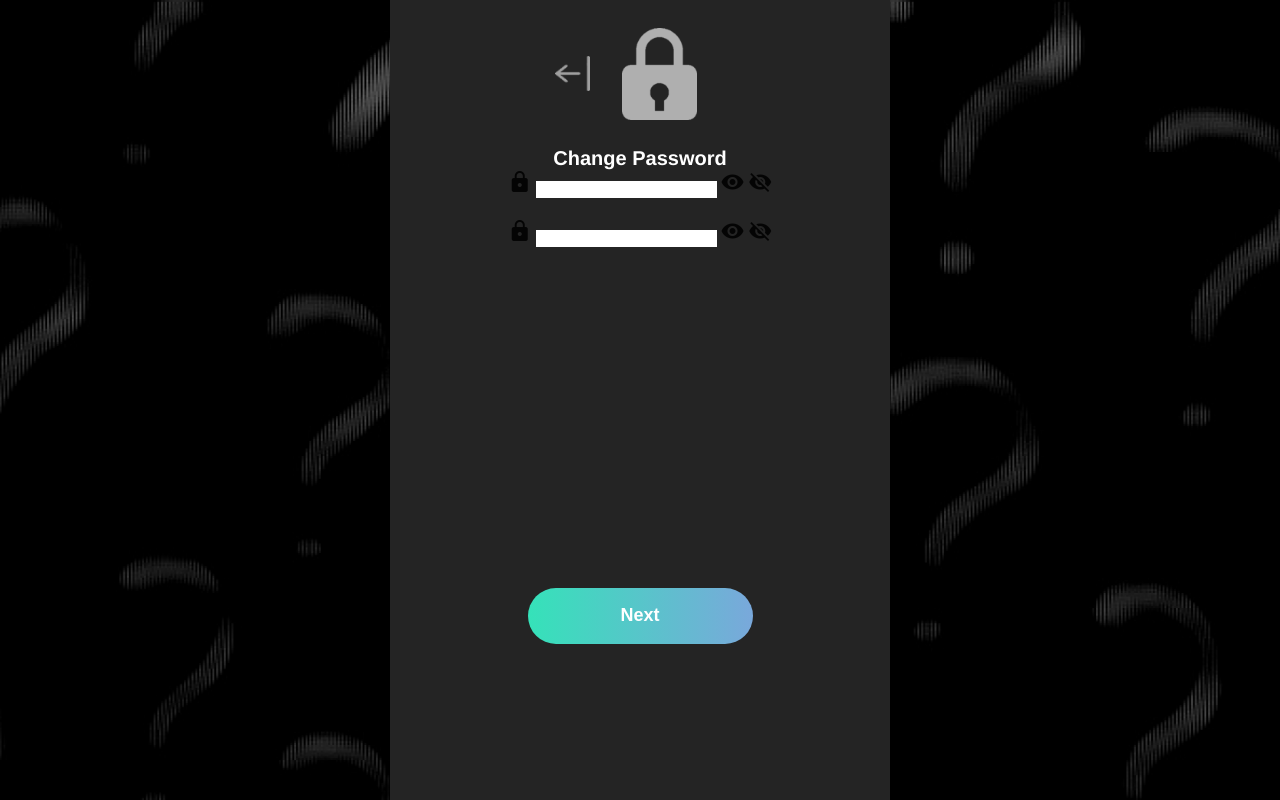
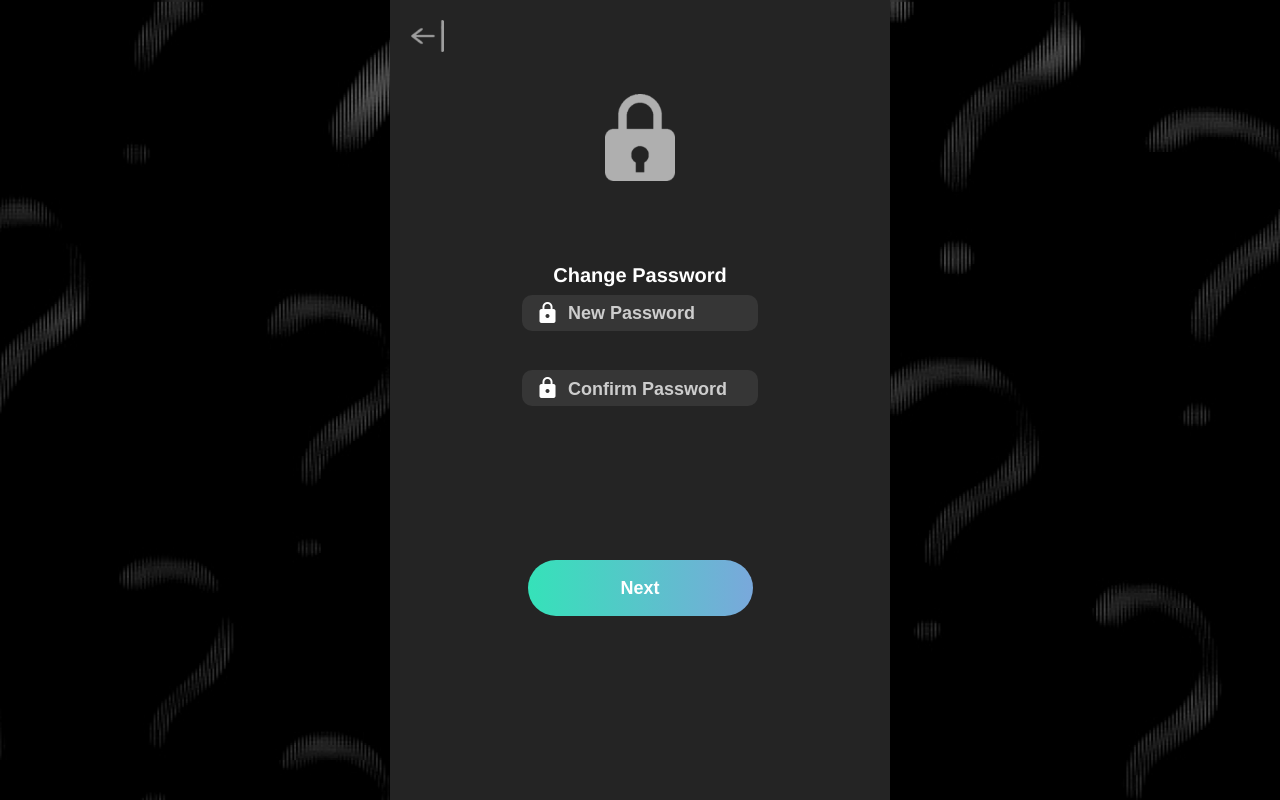
Before and after one commit to 820bry/wst-ldds, a PHP site: page /wst-ldds/login/forgetPassword3.html in a window 1280 px wide. Run offline with PHP 8.4, Linux system fonts and the light colour scheme.

Commit message:
Fixed the forget password.html

```diff
--- a/login/forgetPassword1.html
+++ b/login/forgetPassword1.html
@@ -18,11 +18,9 @@
 <body style="display: flex;justify-content: center;">
     <div class="box" style="display: flex;flex-direction: column;">
         <div style="display: flex;padding: 1.4rem 1rem 0 1.5rem; align-items: flex-end;"><img src="/wst-ldds/style/images/back icon.png" class="back"></div>
-        <div
-            style="display: flex;/*! justify-content: center; */align-items: center;padding: 1rem;/*! margin: 1rem; *//*! background: white; *//*! gap: 1rem; */flex-direction: column;height: 100%;">
+        <div style="display: flex;/*! justify-content: center; */align-items: center;padding: 1rem;/*! margin: 1rem; *//*! background: white; *//*! gap: 1rem; */flex-direction: column;height: 100%;">
             <img src="/wst-ldds/style/images/lock icon.png" class="lock"><a class="forgetPassword1">Forget Password</a>
-            <div
-                style="display: flex;flex-direction: column;padding: 1rem;width: -moz-available;height: 50%;align-items: center;color: white;margin-top: 2rem;gap: .7rem;">
+            <div style="display: flex;flex-direction: column;padding: 1rem;width: -moz-available;height: 50%;align-items: center;color: white;margin-top: 2rem;gap: .7rem;">
                 <div class="input-container"
                     style="display: flex;border-radius: 10px;background-color: #363636;padding: 1rem;gap: .9rem;">
                     <div class="material-icons" style="left: 0;">email</div>
--- a/login/forgetPassword3.html
+++ b/login/forgetPassword3.html
@@ -14,28 +14,27 @@
 
     <title>Forget Password</title>
 </head>
-<body>
-    <div class="box">
+<body style="display: flex;justify-content: center;">
+    <div class="box" style="display: flex;flex-direction: column;/* margin: auto; */">
+        <div style="display: flex;padding: 1.4rem 1rem 0 1.5rem; align-items: flex-end;">
             <img src="/wst-ldds/style/images/back icon.png" class="back">
+        </div>
+        <div style="display: flex;align-items: center;padding: 1rem;flex-direction: column;">
             <img src="/wst-ldds/style/images/lock icon.png" class="lock">
-        <br>
+        </div>
+        <div style="display: flex;flex-direction: column;padding: 1rem;width: -moz-available;align-items: center;color: white;margin: 2rem auto 10rem;gap: .7rem;">
             <a class="forgetPassword1">Change Password</a>
-        <br>
-        <div class="input-container">
+            <div class="input-container" style="border-radius: 10px;background-color: #363636;display: flex;padding: 0 1rem;align-items: center;">
                 <div class="material-icons">lock</div>
-            <input type="password" name="New_Password" id="email" placeholder="New Password" onfocus="removePlaceholder(this.id)" onfocusout="addPlaceholder(this.id, 'New Password')">
-            <div class="material-icons">visibility</div>
-            <div class="material-icons">visibility_off</div>
+                <input type="password" name="New_Password" id="email" placeholder="New Password" onfocus="removePlaceholder(this.id)" onfocusout="addPlaceholder(this.id, 'New Password')" style="background: none;color: white;padding: 0.9rem 0.6rem 0.6rem; width: 12rem;">
             </div>
             <br>
-        <div class="input-container">
+            <div class="input-container" style="border-radius: 10px;background-color: #363636;display: flex;padding: 0 1rem;align-items: center;">
                 <div class="material-icons">lock</div>
-            <input type="password" name="Confirm_Password" id="email2" placeholder="Confirm Password" onfocus="removePlaceholder(this.id)" onfocusout="addPlaceholder(this.id, 'Confirm Password')">
-            <div class="material-icons">visibility</div>
-            <div class="material-icons">visibility_off</div>
+                <input type="password" name="Confirm_Password" id="email2" placeholder="Confirm Password" onfocus="removePlaceholder(this.id)" onfocusout="addPlaceholder(this.id, 'Confirm Password')" style="background: none;color: white;padding: 0.9rem 0.6rem 0.6rem; width: 12rem;">
             </div>
-        <br>
-        <input type="submit" value="Next" class="nextBtn3">
+        </div>
+        <button class="nextBtn3" onclick="window.location.href = '/wst-ldds/login/forgetPassword4.html';">Next</button>
     </div>
 </body>
 </html>
--- a/style/login.css
+++ b/style/login.css
@@ -126,7 +126,7 @@ img.lock {
     width: 45%;
     height: 7%;
     position: relative;
-    top: 40%;
+    margin: 0 auto;
     border: none;
     color: white;
     font-size: large;
@@ -141,7 +141,7 @@ img.lock {
     width: 45%;
     height: 7%;
     position: relative;
-    top: 40%;
+    margin: 0 auto;
     border: none;
     color: white;
     font-size: large;
@@ -152,13 +152,13 @@ img.lock {
 
 
 
-button.nextBtn1:hover {
+button:hover {
     cursor: pointer;
     background-position: right center;
     /* Glowing effect */
     /* box-shadow: 0 0 20px #eee;  */
 }
 
-button.nextBtn1:active {
+button:active {
     transform: translateY(3px);
 }
```
Also changed, not shown: login/forgetPassword2.html (+16 -11 lines). Lines whose indentation alone changed are shown as unchanged.
